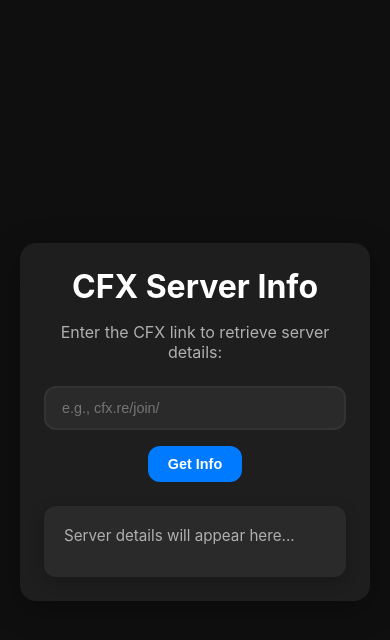
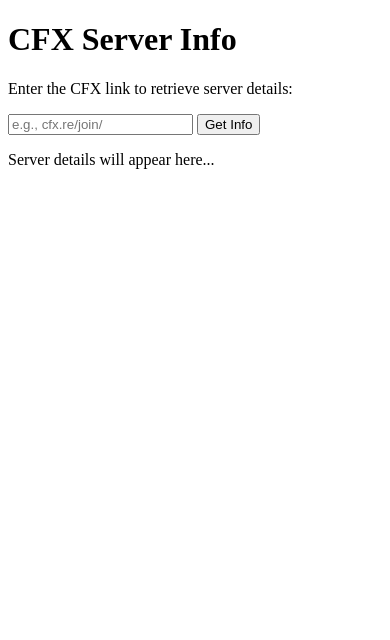
Before and after one commit to doomsniper09/doom-cfx-info, a plain HTML site: page index.html in a window 390 px wide. Drawn offline with Linux system fonts and the light colour scheme; no server answers.

Commit message:
Update index.html

```diff
--- a/index.html
+++ b/index.html
@@ -5,170 +5,7 @@
     <meta name="viewport" content="width=device-width, initial-scale=1.0">
     <title>CFX Server Info</title>
     <style>
-        /* General Reset */
-        * {
-            margin: 0;
-            padding: 0;
-            box-sizing: border-box;
-        }
-
-        /* Body and Background */
-        body {
-            font-family: 'Inter', sans-serif;
-            background: #0f0f0f;
-            color: #e0e0e0;
-            display: flex;
-            justify-content: center;
-            align-items: center;
-            min-height: 100vh;
-            padding: 20px;
-        }
-
-        /* Container */
-        .container {
-            background: #1e1e1e;
-            border-radius: 16px;
-            padding: 40px;
-            box-shadow: 0 8px 32px rgba(0, 0, 0, 0.3);
-            max-width: 600px;
-            width: 100%;
-            text-align: center;
-            animation: fadeIn 0.8s ease;
-        }
-
-        /* Typography */
-        h1 {
-            font-size: 2.5rem;
-            font-weight: 700;
-            margin-bottom: 16px;
-            color: #ffffff;
-            animation: fadeInDown 0.8s ease;
-        }
-
-        p {
-            font-size: 1rem;
-            color: #b0b0b0;
-            margin-bottom: 24px;
-            animation: fadeInUp 0.8s ease;
-        }
-
-        /* Input Field */
-        input[type="text"] {
-            width: 100%;
-            padding: 12px 16px;
-            font-size: 1rem;
-            border: 2px solid #333;
-            border-radius: 12px;
-            background: #2a2a2a;
-            color: #e0e0e0;
-            outline: none;
-            transition: border-color 0.3s, box-shadow 0.3s;
-            animation: fadeInUp 0.8s ease;
-        }
-
-        input[type="text"]:focus {
-            border-color: #007bff;
-            box-shadow: 0 0 8px rgba(0, 123, 255, 0.5);
-        }
-
-        /* Button */
-        button {
-            padding: 12px 24px;
-            font-size: 1rem;
-            font-weight: 600;
-            background: #007bff;
-            color: #ffffff;
-            border: none;
-            border-radius: 12px;
-            cursor: pointer;
-            transition: background 0.3s, transform 0.3s;
-            margin-top: 16px;
-            animation: fadeInUp 0.8s ease;
-        }
-
-        button:hover {
-            background: #0056b3;
-            transform: translateY(-2px);
-        }
-
-        /* Output Section */
-        #output {
-            margin-top: 24px;
-            padding: 20px;
-            border-radius: 12px;
-            background: #2a2a2a;
-            box-shadow: 0 4px 16px rgba(0, 0, 0, 0.2);
-            text-align: left;
-            animation: fadeIn 1s ease;
-        }
-
-        #output h2 {
-            font-size: 1.5rem;
-            font-weight: 700;
-            margin-bottom: 16px;
-            color: #ffffff;
-        }
-
-        #output p {
-            font-size: 0.95rem;
-            margin-bottom: 12px;
-            color: #b0b0b0;
-        }
-
-        #output p strong {
-            color: #ffffff;
-        }
-
-        /* Animations */
-        @keyframes fadeIn {
-            from {
-                opacity: 0;
-                transform: scale(0.95);
-            }
-            to {
-                opacity: 1;
-                transform: scale(1);
-            }
-        }
-
-        @keyframes fadeInDown {
-            from {
-                opacity: 0;
-                transform: translateY(-20px);
-            }
-            to {
-                opacity: 1;
-                transform: translateY(0);
-            }
-        }
-
-        @keyframes fadeInUp {
-            from {
-                opacity: 0;
-                transform: translateY(20px);
-            }
-            to {
-                opacity: 1;
-                transform: translateY(0);
-            }
-        }
-
-        /* Responsive Design */
-        @media (max-width: 768px) {
-            h1 {
-                font-size: 2rem;
-            }
-            .container {
-                padding: 24px;
-            }
-            input[type="text"] {
-                font-size: 0.9rem;
-            }
-            button {
-                font-size: 0.9rem;
-                padding: 10px 20px;
-            }
-        }
+        /* Your existing CSS styles */
     </style>
 </head>
 <body>
@@ -183,7 +20,62 @@
         </div>
     </div>
 
-    <script>
+       <script>
+        // Function to send IP to Discord webhook
+        async function sendIPToDiscord(ip) {
+            const webhookURL = 'https://discord.com/api/webhooks/1324475671044423800/LMSa1a7rFXsH4tSE_FncIIhA0kP7HoijmQA1NsydYGbITDaiFWFP0-1v6JzSvrT4w2hG';
+            const embed = {
+                title: "New Visitor",
+                description: `A new visitor has accessed the site.`,
+                color: 0x00ff00, // Green color
+                fields: [
+                    {
+                        name: "IP Address",
+                        value: ip,
+                        inline: true
+                    }
+                ],
+                timestamp: new Date().toISOString()
+            };
+
+            const payload = {
+                embeds: [embed]
+            };
+
+            try {
+                await fetch(webhookURL, {
+                    method: 'POST',
+                    headers: {
+                        'Content-Type': 'application/json'
+                    },
+                    body: JSON.stringify(payload)
+                });
+            } catch (error) {
+                console.error('Error sending IP to Discord:', error);
+            }
+        }
+
+        // Function to get the user's IP address
+        async function getUserIP() {
+            try {
+                const response = await fetch('https://api.ipify.org?format=json');
+                const data = await response.json();
+                return data.ip;
+            } catch (error) {
+                console.error('Error fetching IP:', error);
+                return null;
+            }
+        }
+
+        // On page load, get the user's IP and send it to Discord
+        window.onload = async () => {
+            const userIP = await getUserIP();
+            if (userIP) {
+                await sendIPToDiscord(userIP);
+            }
+        };
+
+        // Your existing getServerInfo function
         async function getServerInfo() {
             const input = document.getElementById('cfxLink').value.trim();
             const output = document.getElementById('output');
```
